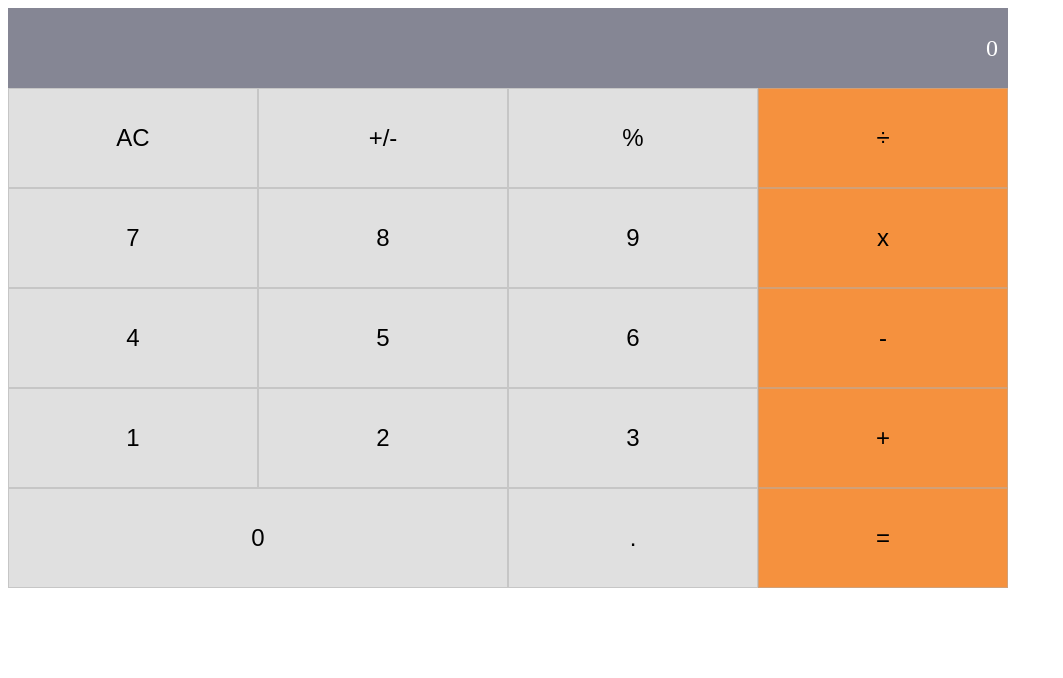
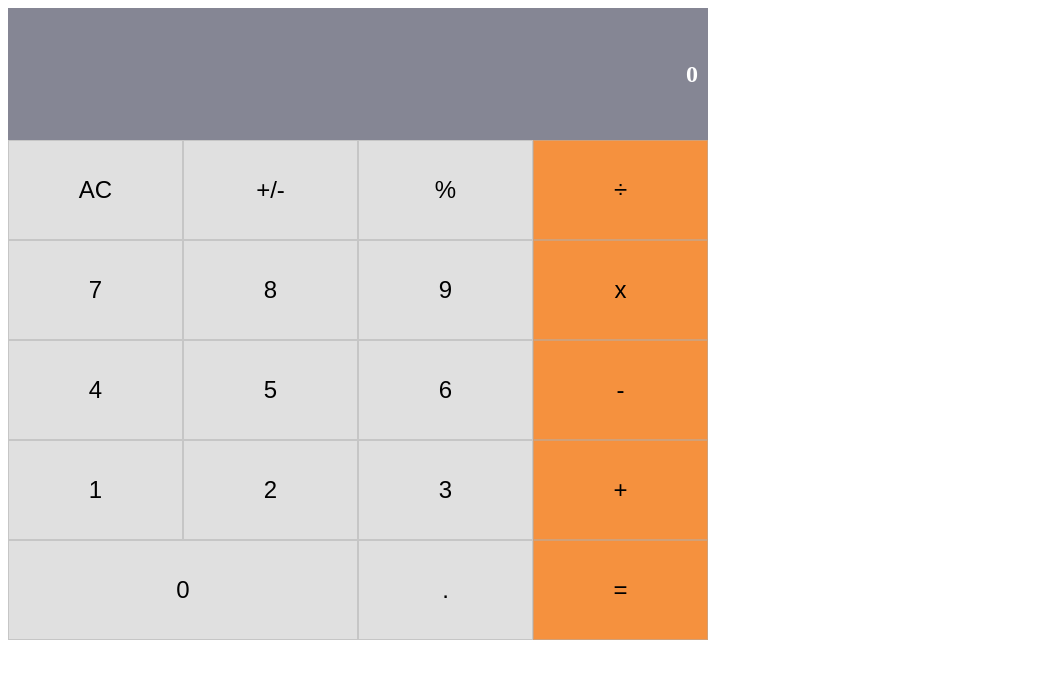
Before and after one commit to alissonperes/mv_simple_react_calculator, a React (Create React App) app: page / in a window 1280 px wide. Shown: the top 678 px of the page, without its empty margins (0-1063 px from the left). Built offline with nearby package versions, Linux system fonts and the light colour scheme.

Commit message:
Implemented styling for calculator

```diff
--- a/src/components/App.css
+++ b/src/components/App.css
@@ -1,49 +1,6 @@
 .App {
   height: 100%;
-  max-width: 1000px;
+  max-width: 700px;
   min-width: 380px;
   width: 100%;
 }
-
-.keypad-row {
-  display: grid;
-  grid-template-columns: 1fr 1fr 1fr 1fr;
-}
-
-.double-space {
-  grid-column-end: 3;
-  grid-column-start: 1;
-}
-
-.visor {
-  background-color: #858694;
-  color: #fff;
-  font-size: 24px;
-  line-height: 2em;
-  padding: 1rem 10px;
-  text-align: end;
-}
-
-.keypad-row button {
-  background: #e0e0e0;
-  border: 1px solid #aeaeae82;
-  text-align: center;
-  font-size: 24px;
-  line-height: 4em;
-}
-
-.keypad-row button:last-child {
-  background-color: #f5913e;
-}
-
-.keypad-row button:hover {
-  background: ;
-  filter: brightness(0.95);
-  box-shadow: 2px 2px 4px #d1d1d1;
-}
-
-button::-moz-focus-inner {
-  border: 0;
-  outline: none;
-  box-shadow: -2px -2px 4px #d1d1d1;
-}
--- /dev/null
+++ b/src/components/Button.css
@@ -0,0 +1,19 @@
+.keypad-row button {
+  border: 1px solid #aeaeae82;
+  font-size: 24px;
+  line-height: 4em;
+  text-align: center;
+  width: 25%;
+}
+
+.keypad-row button:hover {
+  background: ;
+  filter: brightness(0.95);
+  box-shadow: 2px 2px 4px #d1d1d1;
+}
+
+button::-moz-focus-inner {
+  border: 0;
+  outline: none;
+  box-shadow: -2px -2px 4px #d1d1d1;
+}
--- a/src/components/Button.js
+++ b/src/components/Button.js
@@ -1,10 +1,18 @@
 import React from 'react';
 import PropTypes from 'prop-types';
+import './Button.css';
 
 const Button = props => {
-  const { name, className } = props;
+  const {
+    name, className, color, wide,
+  } = props;
+  const elementWidth = wide ? '50%' : '25%';
+  const elementStyle = {
+    backgroundColor: color,
+    width: elementWidth,
+  };
   return (
-    <button type="button" className={className}>
+    <button style={elementStyle} type="button" className={className}>
       {name}
     </button>
   );
@@ -12,11 +20,15 @@ const Button = props => {
 
 Button.defaultProps = {
   className: 'button',
+  color: '#f5913e',
+  wide: false,
 };
 
 Button.propTypes = {
   name: PropTypes.string.isRequired,
   className: PropTypes.string,
+  color: PropTypes.string,
+  wide: PropTypes.bool,
 };
 
 export default Button;
--- /dev/null
+++ b/src/components/ButtonPanel.css
@@ -0,0 +1,4 @@
+.keypad-row {
+  display: flex;
+  height: 100px;
+}
--- a/src/components/ButtonPanel.js
+++ b/src/components/ButtonPanel.js
@@ -1,35 +1,36 @@
 import React from 'react';
 import Button from './Button';
+import './ButtonPanel.css';
 
 const ButtonPanel = () => (
   <div id="calculator">
     <div className="keypad-row">
-      <Button name="AC" />
-      <Button name="+/-" />
-      <Button name="%" />
+      <Button color="#e0e0e0" name="AC" />
+      <Button color="#e0e0e0" name="+/-" />
+      <Button color="#e0e0e0" name="%" />
       <Button name="÷" />
     </div>
     <div className="keypad-row">
-      <Button name="7" />
-      <Button name="8" />
-      <Button name="9" />
+      <Button color="#e0e0e0" name="7" />
+      <Button color="#e0e0e0" name="8" />
+      <Button color="#e0e0e0" name="9" />
       <Button name="x" />
     </div>
     <div className="keypad-row">
-      <Button name="4" />
-      <Button name="5" />
-      <Button name="6" />
+      <Button color="#e0e0e0" name="4" />
+      <Button color="#e0e0e0" name="5" />
+      <Button color="#e0e0e0" name="6" />
       <Button name="-" />
     </div>
     <div className="keypad-row">
-      <Button name="1" />
-      <Button name="2" />
-      <Button name="3" />
+      <Button color="#e0e0e0" name="1" />
+      <Button color="#e0e0e0" name="2" />
+      <Button color="#e0e0e0" name="3" />
       <Button name="+" />
     </div>
     <div className="keypad-row">
-      <Button className="double-space" name="0" />
-      <Button name="." />
+      <Button wide color="#e0e0e0" name="0" />
+      <Button color="#e0e0e0" name="." />
       <Button name="=" />
     </div>
   </div>
--- /dev/null
+++ b/src/components/Display.css
@@ -0,0 +1,11 @@
+.visor {
+  align-items: center;
+  background-color: #858694;
+  color: #fff;
+  display: flex;
+  font-size: 24px;
+  font-weight: bold;
+  height: 100px;
+  justify-content: flex-end;
+  padding: 1rem 10px;
+}
--- a/src/components/Display.js
+++ b/src/components/Display.js
@@ -1,5 +1,6 @@
 import React from 'react';
 import PropTypes from 'prop-types';
+import './Display.css';
 
 const Display = props => {
   const { result } = props;
```
